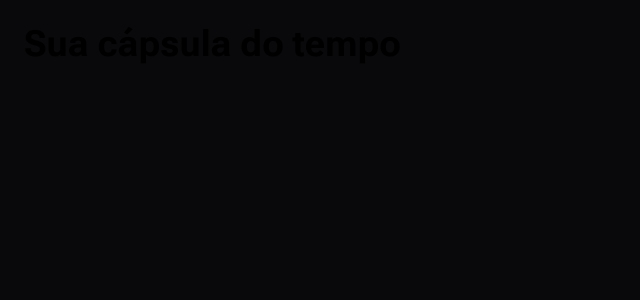
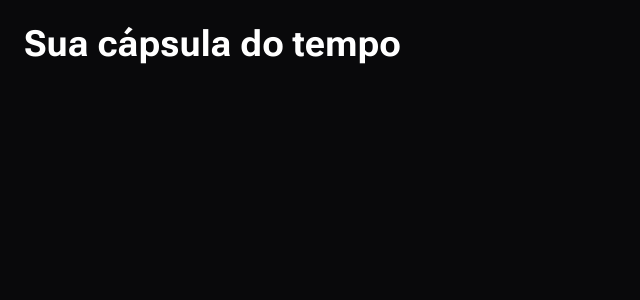
Before and after one commit to edgarrps/spacetime, a Next.js app in the folder web/: page / in a window 1280 px wide. Shown: the top 300 px of the page, without its empty margins (0-640 px from the left). Built offline with nearby package versions, Linux system fonts and the light colour scheme; a web font is replaced by a local one.

Commit message:
gray color

```diff
--- a/web/src/app/page.tsx
+++ b/web/src/app/page.tsx
@@ -1,7 +1,7 @@
 export default function Home() {
   return (
     <div className="text-zync-50 h-screen bg-zinc-950 p-6">
-      <h1 className="text-4xl font-bold">Sua cápsula do tempo</h1>
+      <h1 className="text-4xl font-bold text-white">Sua cápsula do tempo</h1>
     </div>
   )
 }
--- a/web/tailwind.config.js
+++ b/web/tailwind.config.js
@@ -11,6 +11,20 @@ module.exports = {
         sans: 'var(--font-roboto)',
         alt: 'var(--font-bai-jamjuree)',
       },
+      colors: {
+        gray: {
+          50: '#eaeaea',
+          100: '#bebebf',
+          200: '#9e9ea0',
+          300: '#727275',
+          400: '#56565a',
+          500: '#2c2c31',
+          600: '#28282d',
+          700: '#1f1f23',
+          800: '#18181b',
+          900: '#121215',
+        },
+      },
     },
   },
   plugins: [],
```
